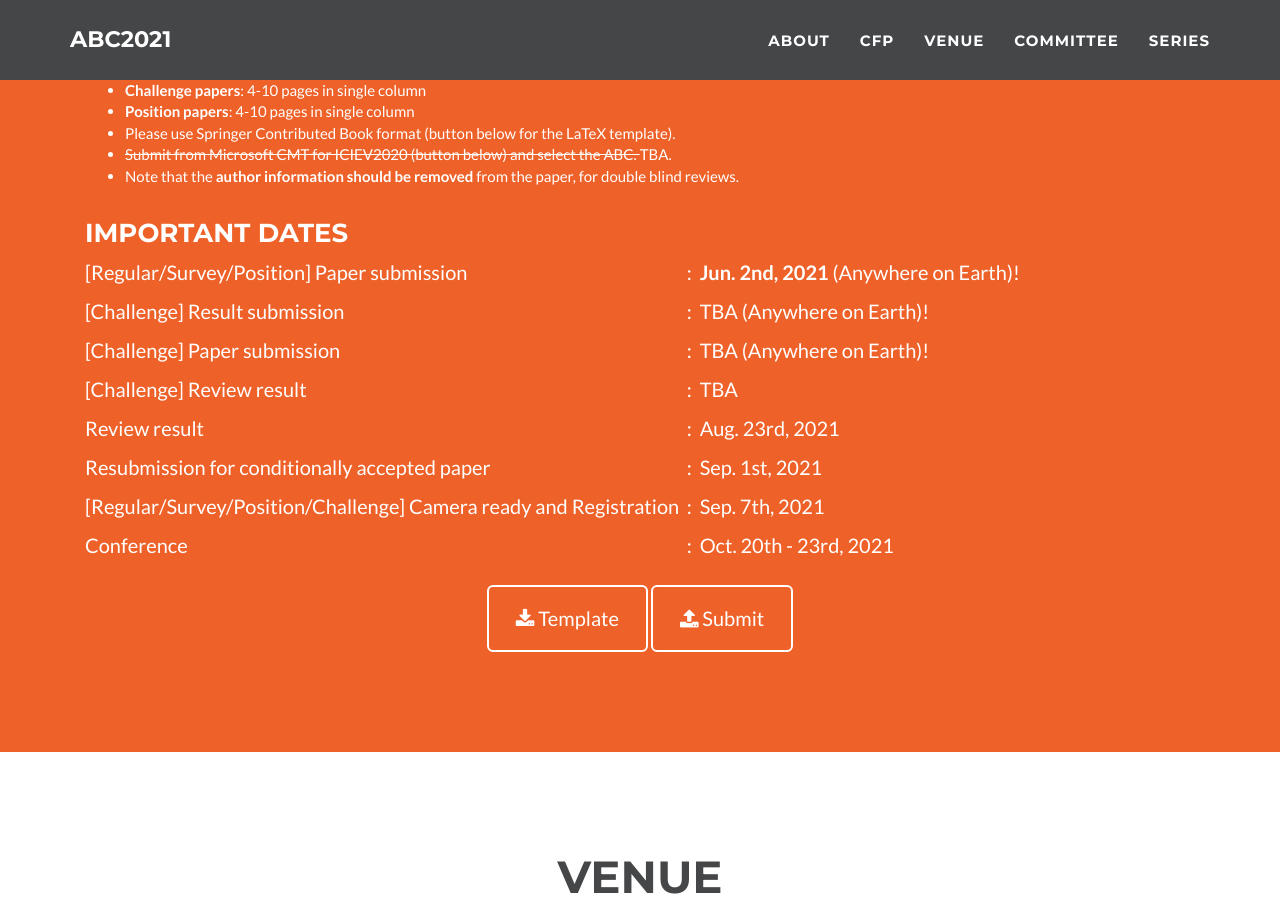
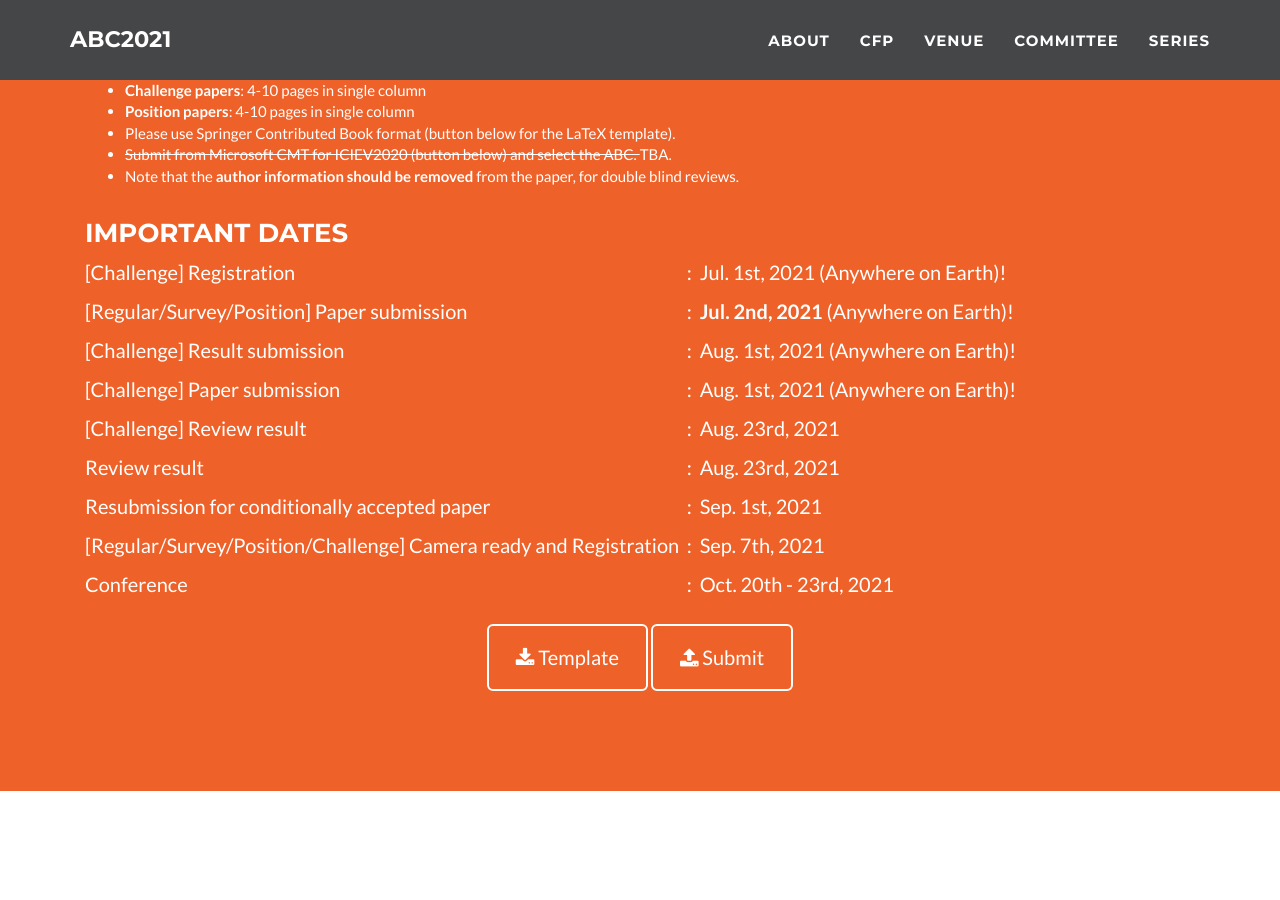
Before and after one commit to abc-research/abc-research.github.io, a Jekyll site: the page built from index.html, in a window 1280 px wide and 900 px high, scrolled down 2524 px. Built offline with Jekyll 4.4.1, drawn with Linux system fonts in a browser that asks for light colours.

Commit message:
Update _config.yml

```diff
--- a/_config.yml
+++ b/_config.yml
@@ -249,15 +249,17 @@ cfp:
      - item: "<strike>Submit from Microsoft CMT for ICIEV2020  (button below) and select the ABC. </strike> TBA."
      - item: "Note that the <b>author information should be removed</b> from the paper, for double blind reviews."
   dates:
+    - name: "[Challenge] Registration"
+      date: Jul. 1st, 2021 (Anywhere on Earth)!
     - name: "[Regular/Survey/Position] Paper submission"
-      date: <b>Jun. 2nd, 2021</b> (Anywhere on Earth)!
+      date: <b>Jul. 2nd, 2021</b> (Anywhere on Earth)!
     - name: "[Challenge] Result submission"
-      date: TBA (Anywhere on Earth)!
+      date: Aug. 1st, 2021 (Anywhere on Earth)!
 # Aug. 9th: review deadline
     - name: "[Challenge] Paper submission"
-      date: TBA (Anywhere on Earth)!
+      date: Aug. 1st, 2021 (Anywhere on Earth)!
     - name: "[Challenge] Review result"
-      date: TBA
+      date: Aug. 23rd, 2021
     - name: "Review result"
       date: Aug. 23rd, 2021
     - name: "Resubmission for conditionally accepted paper"
```
